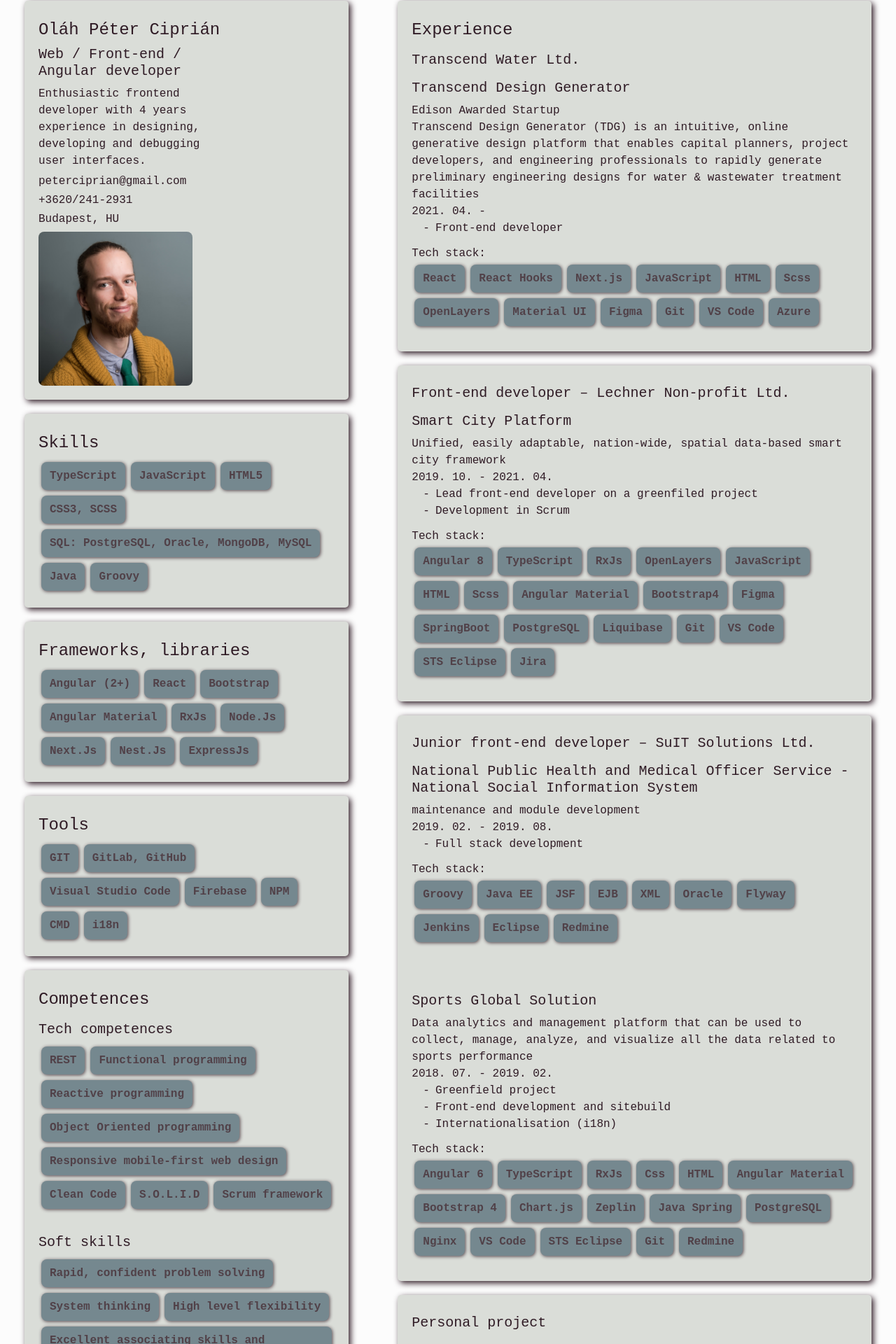
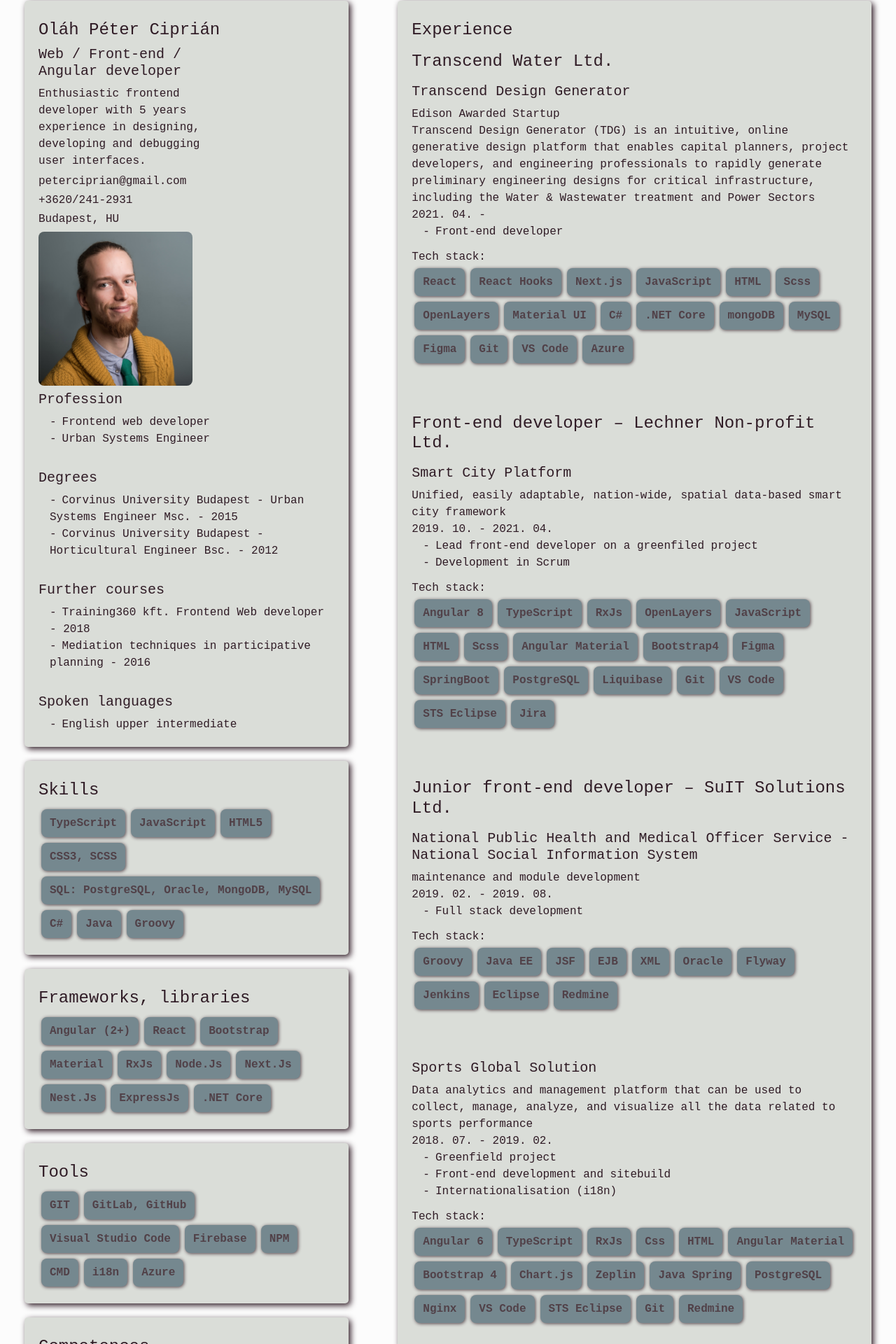
Before and after one commit to peterciprian/portfolio, an Angular app in the folder portfolio/: page /about in a window 1280 px wide. Shown: the part 69-1989 px from the top of the page at 70% size. Built offline with nearby package versions, Linux system fonts and the light colour scheme.

Commit message:
update content

```diff
--- a/portfolio/src/app/about/about.component.html
+++ b/portfolio/src/app/about/about.component.html
@@ -6,7 +6,7 @@
           <div class="description">
             <h4>Oláh Péter Ciprián</h4>
             <h5>Web / Front-end / Angular developer</h5>
-            <p>Enthusiastic frontend developer with 4 years experience in designing, developing and debugging user
+            <p>Enthusiastic frontend developer with 5 years experience in designing, developing and debugging user
               interfaces.</p>
             <h6>peterciprian@gmail.com</h6>
             <h6>+3620/241-2931</h6>
@@ -16,7 +16,7 @@
             <img src="assets/img/opc.jpg">
           </div>
         </div>
-        <!-- <h5>Profession</h5>
+        <h5>Profession</h5>
         <ul>
           <li>Frontend web developer</li>
           <li>Urban Systems Engineer</li>
@@ -36,13 +36,8 @@
         <br>
         <h5>Spoken languages</h5>
         <ul>
-            <li>English intermediate</li>
+          <li>English upper intermediate</li>
         </ul>
-          <br>
-        <h5>Other</h5>
-        <ul>
-          <li>Driving license "B" - 2008 (~160E km)</li>
-        </ul> -->
       </app-frame>
       <app-frame>
         <h4>Skills</h4>
@@ -52,6 +47,7 @@
           <app-box>HTML5</app-box>
           <app-box>CSS3, SCSS</app-box>
           <app-box>SQL: PostgreSQL, Oracle, MongoDB, MySQL</app-box>
+          <app-box>C#</app-box>
           <app-box>Java</app-box>
           <app-box>Groovy</app-box>
         </div>
@@ -62,12 +58,13 @@
           <app-box>Angular (2+)</app-box>
           <app-box>React</app-box>
           <app-box>Bootstrap</app-box>
-          <app-box>Angular Material</app-box>
+          <app-box>Material</app-box>
           <app-box>RxJs</app-box>
           <app-box>Node.Js</app-box>
           <app-box>Next.Js</app-box>
           <app-box>Nest.Js</app-box>
           <app-box>ExpressJs</app-box>
+          <app-box>.NET Core</app-box>
         </div>
       </app-frame>
       <app-frame>
@@ -80,6 +77,7 @@
           <app-box>NPM</app-box>
           <app-box>CMD</app-box>
           <app-box>i18n</app-box>
+          <app-box>Azure</app-box>
         </div>
       </app-frame>
       <app-frame>
@@ -112,6 +110,7 @@
       </app-frame>
       <app-frame class="d-lg-flex d-md-none">
         <h4>Further activites</h4>
+        <!-- <div>
           <h5>Social activity</h5>
           <ul>
             <li>Contemporary Architecture Center - Urban walks - stroll giude, volunteer</li>
@@ -122,7 +121,9 @@
             <li>Balkon Aranya Competition - mastermind, organiser</li>
             <li>Find the Local, Choose the Authentic Association - member in charge of certification</li>
           </ul>
-        <br>
+        </div>
+        <br> -->
+        <div>
           <h5>Interests</h5>
           <ul>
             <li>Sustainability, liveable city</li>
@@ -131,7 +132,9 @@
             <li>Cycling</li>
             <li>Archery</li>
           </ul>
+        </div>
         <br>
+        <div>
           <h5>Prizes, Competitions, Awards as Urban Designer</h5>
           <ul>
             <li>Hungarian Association of Landscape Architects Graduation Award 2016</li>
@@ -144,17 +147,18 @@
             <li>VII. Hugarian Garden Design Competition Student 3rd place 2015</li>
             <li>V. Hugarian Garden Design Competition Student 2nd place award 2013</li>
           </ul>
+        </div>
       </app-frame>
     </div>
     <div class="experience col-lg-7 col-md-12">
       <app-frame>
         <h4>Experience</h4>
-        <h5>Transcend Water Ltd.</h5>
+        <h4>Transcend Water Ltd.</h4>
         <h5>Transcend Design Generator</h5>
         <span>Edison Awarded Startup</span>
         <span>Transcend Design Generator (TDG) is an intuitive, online generative design platform that enables capital
           planners, project developers, and engineering professionals to rapidly generate preliminary engineering
-          designs for water & wastewater treatment facilities</span>
+          designs for critical infrastructure, including the Water & Wastewater treatment and Power Sectors</span>
         <ul>
           <div>2021. 04. -</div>
           <li>Front-end developer</li>
@@ -170,16 +174,21 @@
             <app-box>Scss</app-box>
             <app-box>OpenLayers</app-box>
             <app-box>Material UI</app-box>
+            <app-box>C#</app-box>
+            <app-box>.NET Core</app-box>
+            <app-box>mongoDB</app-box>
+            <app-box>MySQL</app-box>
             <app-box>Figma</app-box>
             <app-box>Git</app-box>
             <app-box>VS Code</app-box>
             <app-box>Azure</app-box>
           </div>
         </div>
-      </app-frame>
 
-      <app-frame>
-        <h5>Front-end developer – Lechner Non-profit Ltd.</h5>
+        <br>
+        <br>
+
+        <h4>Front-end developer – Lechner Non-profit Ltd.</h4>
         <h5>Smart City Platform</h5>
         <span>Unified, easily adaptable, nation-wide, spatial data-based smart city framework</span>
         <ul>
@@ -209,10 +218,11 @@
             <app-box>Jira</app-box>
           </div>
         </div>
-      </app-frame>
 
-      <app-frame>
-        <h5>Junior front-end developer – SuIT Solutions Ltd.</h5>
+        <br>
+        <br>
+
+        <h4>Junior front-end developer – SuIT Solutions Ltd.</h4>
         <h5> National Public Health and Medical Officer Service - National Social Information System</h5>
         <span>maintenance and module development</span>
         <ul>
@@ -234,8 +244,10 @@
             <app-box>Redmine</app-box>
           </div>
         </div>
+
         <br>
         <br>
+
         <h5>Sports Global Solution</h5>
         <span>Data analytics and management platform that can be used to collect, manage,
           analyze, and visualize all the data related to sports performance</span>
@@ -269,10 +281,10 @@
       </app-frame>
 
       <app-frame>
-        <h5>Personal project</h5>
+        <h4>Personal project</h4>
         <h5> Immobees - Flatmate finder</h5>
         <ul>
-          <div>2019. 12. - </div>
+          <div>2019. 12. - (pre aplha state)</div>
           <li>Front-end development and sitebuild from .psd design</li>
           <li>Back-end setup in Firebase</li>
           <li>Internationalisation (i18n)</li>
```
Lines whose indentation alone changed are shown as unchanged.
